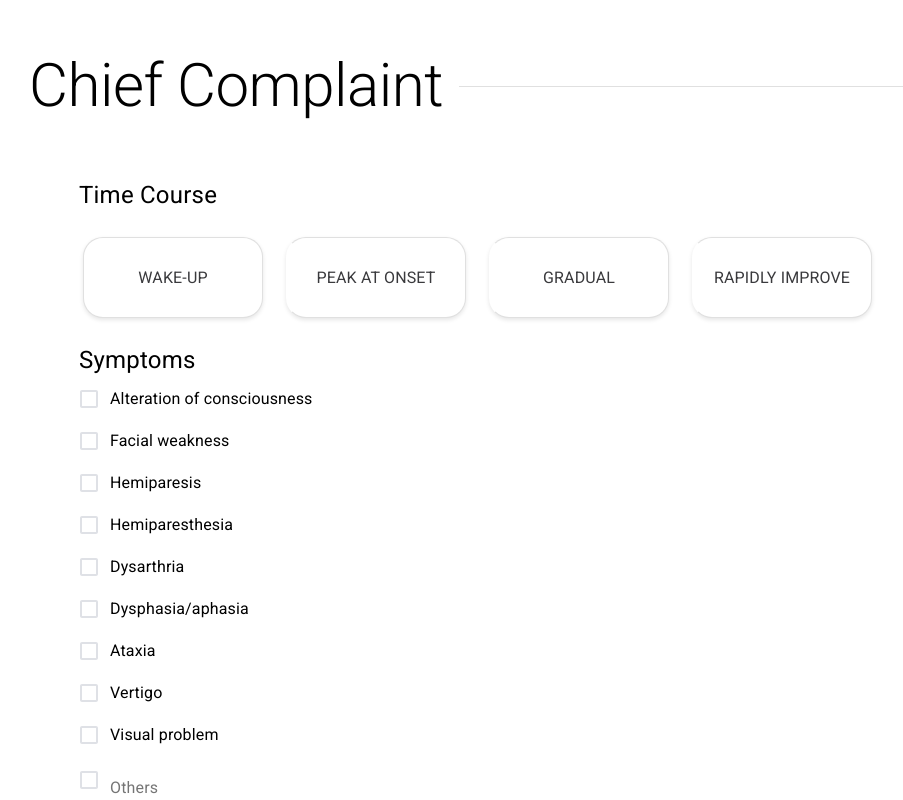
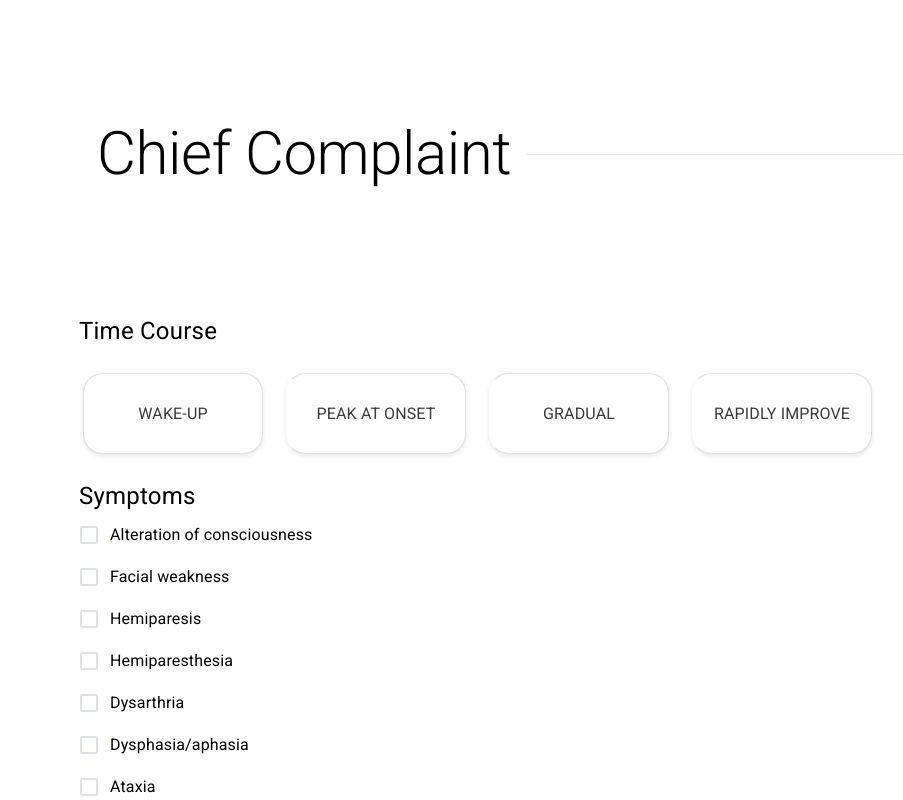
Before and after one commit to cu-devclub/app4stroke_front, a React (Create React App) app: page /form in a window 1280 px wide. Shown: the top 800 px of the page, without its empty margins (21-924 px from the left). Built offline with nearby package versions, Linux system fonts and the light colour scheme.

Commit message:
change padding back

```diff
--- a/src/Pages/Form/Components/SectionTitle.tsx
+++ b/src/Pages/Form/Components/SectionTitle.tsx
@@ -8,7 +8,7 @@ const useStyle = makeStyles((theme: Theme) =>
   createStyles({
     root: {
       width: "100%",
-      padding: "50px",
+      padding: "118px",
       alignItems: "center",
     },
     divider: {
```
